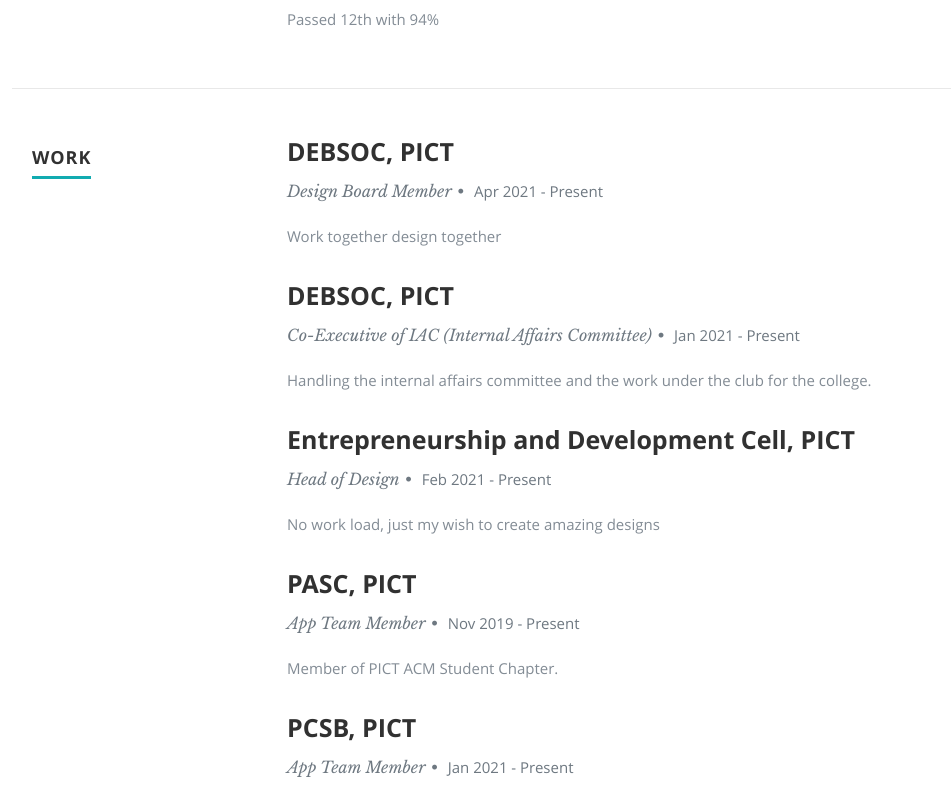
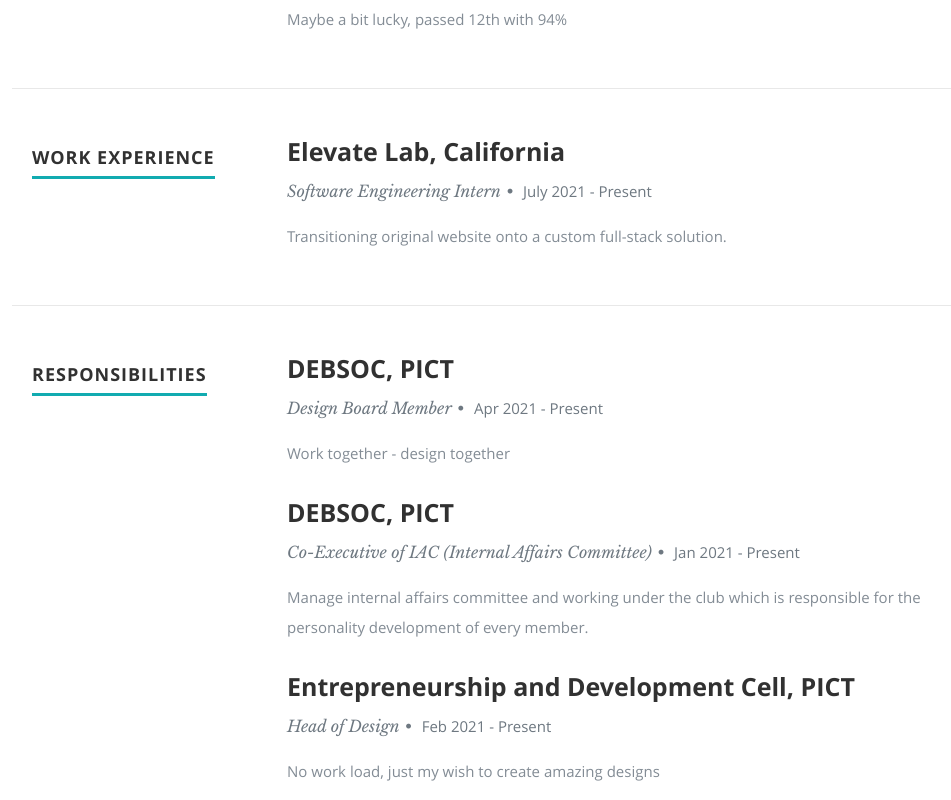
Before and after one commit to DarkSoul26/portfolimake, a React (Create React App) app: page / in a window 1280 px wide. Shown: the part 1660-2460 px from the top of the page, without its empty margins (118-1069 px from the left). Built offline with nearby package versions, Linux system fonts and the light colour scheme.

Commit message:
Added: Work + Coursework + Achievement + Skill

```diff
--- a/package.json
+++ b/package.json
@@ -11,6 +11,7 @@
     "react-dom": "^17.0.1",
     "react-round-div": "^1.0.0",
     "react-scripts": "4.0.1",
+    "react-simple-typewriter": "^3.0.0",
     "react-typewriter": "^0.4.1",
     "web-vitals": "^0.2.4"
   },
--- a/public/resumeData.json
+++ b/public/resumeData.json
@@ -7,7 +7,7 @@
     "bio": "I’m currently pursuing Information Technology at PICT, Pune. Ask me anything, and I'll try to answer it to the fullest. Exploring whatever I find interesting. I’m currently learning Data Structures, and Algorithms, and Web Development. 2021 Goals: Contribute to Open Source projects and explore new technologies. Fun fact: I love graphic designing and playing basketball.",
     "contactmessage": "Reach me out by entering the following details!",
     "email": "sanchitkalsi@gmail.com",
-    "phone": "+91 962794****",
+    "phone": "+91-9627948091",
     "address": {
       "street": "",
       "city": "Pune",
@@ -15,7 +15,7 @@
       "zip": ""
     },
     "website": "https://www.linkedin.com/in/sanchit-k-09a172199/",
-    "resumedownload": "https://drive.google.com/file/d/1HZBG1lbljdZifyuOSUmlHaBsWBbGEd-A/view?usp=sharing",
+    "resumedownload": "https://drive.google.com/file/d/18OQsKZkcG6TX_wBmZIKx9DtSSfR-C44a/view?usp=sharing",
     "social": [
       {
         "name": "linkedin",
@@ -35,33 +35,41 @@
     ]
   },
   "resume": {
-    "skillmessage": "My Programming Language Proficiency",
+    "skillmessage": "Learning how to learn is life's most important skill!",
     "education": [
       {
         "school": "Pune Institute of Computer Technology",
         "degree": "Bachelor's Degree, Information Technology",
         "graduated": "July 2019 - Present",
-        "description": "Learning stage but not giving up age"
+        "description": "Learning stage but not giving up age - 9.5 C.G.P.A."
       },
       {
         "school": "The Lexicon International School, Wagholi, Pune",
         "degree": "12th Class",
         "graduated": "May 2017 - May 2019",
-        "description": "Passed 12th with 94%"
+        "description": "Maybe a bit lucky, passed 12th with 94%"
       }
     ],
     "work": [
       {
+        "company": "Elevate Lab, California",
+        "title": "Software Engineering Intern",
+        "years": "July 2021 - Present",
+        "description": "Transitioning original website onto a custom full-stack solution."
+      }
+    ],
+    "por": [
+      {
         "company": "DEBSOC, PICT",
         "title": "Design Board Member",
         "years": "Apr 2021 - Present",
-        "description": "Work together design together"
+        "description": "Work together - design together"
       },
       {
         "company": "DEBSOC, PICT",
         "title": "Co-Executive of IAC (Internal Affairs Committee)",
         "years": "Jan 2021 - Present",
-        "description": "Handling the internal affairs committee and the work under the club for the college."
+        "description": "Manage internal affairs committee and working under the club which is responsible for the personality development of every member."
       },
       {
         "company": "Entrepreneurship and Development Cell, PICT",
@@ -82,11 +90,30 @@
         "description": "Member of PICT CSI Student Branch."
       }
     ],
+    "course": [
+      {
+        "work": "Data Structures"
+      },
+      {
+        "work": "Object Oriented Programming"
+      },
+      {
+        "work": "Computer Networks"
+      },
+      {
+        "work": "Database Management System"
+      }
+    ],
     "achievements": [
       {
         "place": "Gold Badge (5 Stars)",
         "platform": "HackerRank",
         "description": "C++ | Java | Python | Problem Solving"
+      },
+      {
+        "place": "1st Position",
+        "platform": "Xenia' 21, PICT CSI Student Branch",
+        "description": "Circuitron: The Ultimate Circuit Designing Competition"
       },
       {
         "place": "1st Position",
@@ -104,6 +131,16 @@
         "description": "Training on Qwiklabs for DSC members"
       },
       {
+        "place": "Selection for the Semi-Final Round",
+        "platform": "NASA Space Apps Challenge - Hackathon",
+        "description": "Made an influential project: ECO-LUTION"
+      },
+      {
+        "place": "Participated",
+        "platform": "HackNITR 2.0 - Hackathon ",
+        "description": "Made a crucial project: RAKSHA"
+      },
+      {
         "place": "2nd Position",
         "platform": "Singhad Basketball Tournament",
         "description": "By PICT Basketball Team"
@@ -111,12 +148,32 @@
     ],
     "skills": [
       {
+        "name": "Java",
+        "level": "50%"
+      },
+      {
+        "name": "C++",
+        "level": "60%"
+      },
+      {
         "name": "Flutter",
         "level": "70%"
       },
       {
         "name": "ReactJs",
         "level": "55%"
+      },
+      {
+        "name": "MongoDB",
+        "level": "60%"
+      },
+      {
+        "name": "Node.js",
+        "level": "60%"
+      },
+      {
+        "name": "Express.js",
+        "level": "50%"
       },
       {
         "name": "Adobe Photoshop",
--- a/src/Components/Header.js
+++ b/src/Components/Header.js
@@ -46,7 +46,7 @@ const Header = ({ data }) => {
           </li>
           <li>
             <a className="smoothscroll" href="#portfolio">
-              Works
+              Projects
             </a>
           </li>
           <li>
--- a/src/Components/Resume.js
+++ b/src/Components/Resume.js
@@ -39,6 +39,25 @@ const Resume = ({ data }) => {
         </div>
       );
     });
+    var por = data.por.map(function (por) {
+      return (
+        <div key={por.company}>
+          <h3>{por.company}</h3>
+          <p className="info">
+            {por.title}
+            <span>&bull;</span> <em className="date">{por.years}</em>
+          </p>
+          <p>{por.description}</p>
+        </div>
+      );
+    });
+    var course = data.course.map(function (course) {
+      return (
+        <div key={course.work}>
+          <h4>{course.work}</h4>
+        </div>
+      );
+    });
     var skills = data.skills.map(function (skills) {
       var className = "bar-expand " + skills.name.toLowerCase();
       return (
@@ -69,11 +88,31 @@ const Resume = ({ data }) => {
       <div className="row work">
         <div className="three columns header-col">
           <h1>
-            <span>Work</span>
+            <span>Work Experience</span>
           </h1>
         </div>
 
         <div className="nine columns main-col">{work}</div>
+      </div>
+
+      <div className="row work">
+        <div className="three columns header-col">
+          <h1>
+            <span>Responsibilities</span>
+          </h1>
+        </div>
+
+        <div className="nine columns main-col">{por}</div>
+      </div>
+
+      <div className="row work">
+        <div className="three columns header-col">
+          <h1>
+            <span>Courseworks</span>
+          </h1>
+        </div>
+
+        <div className="nine columns main-col">{course}</div>
       </div>
 
       <div className="row achievements">
```
Also changed, not shown: 2 other files (tests, documents, lock files or other folders).
